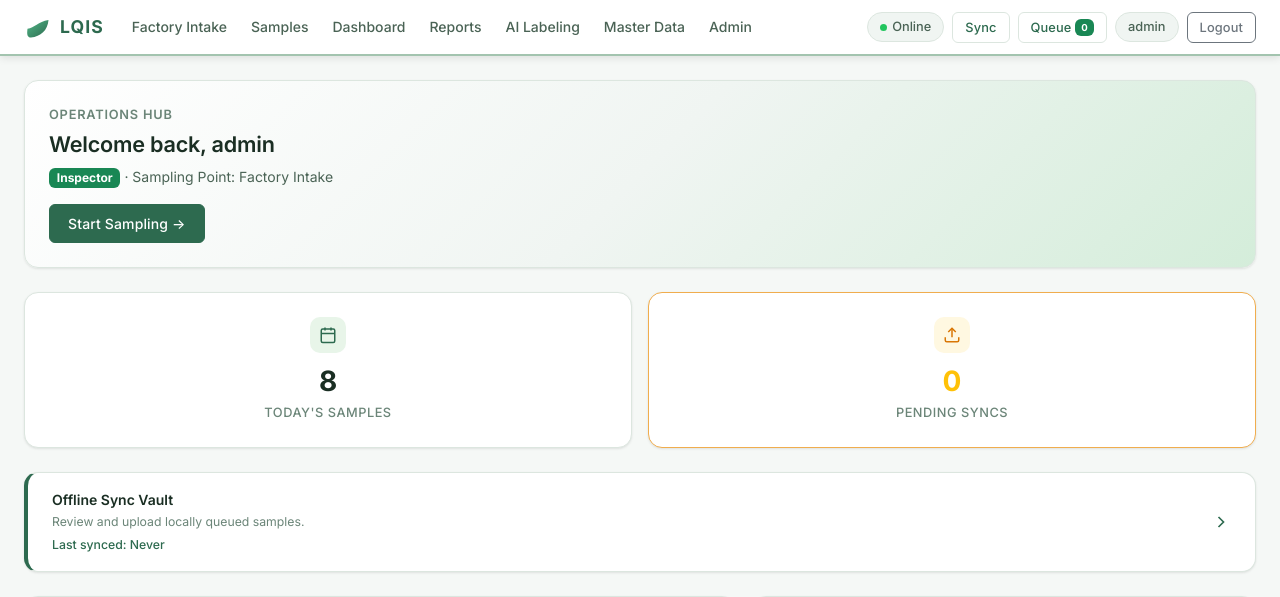
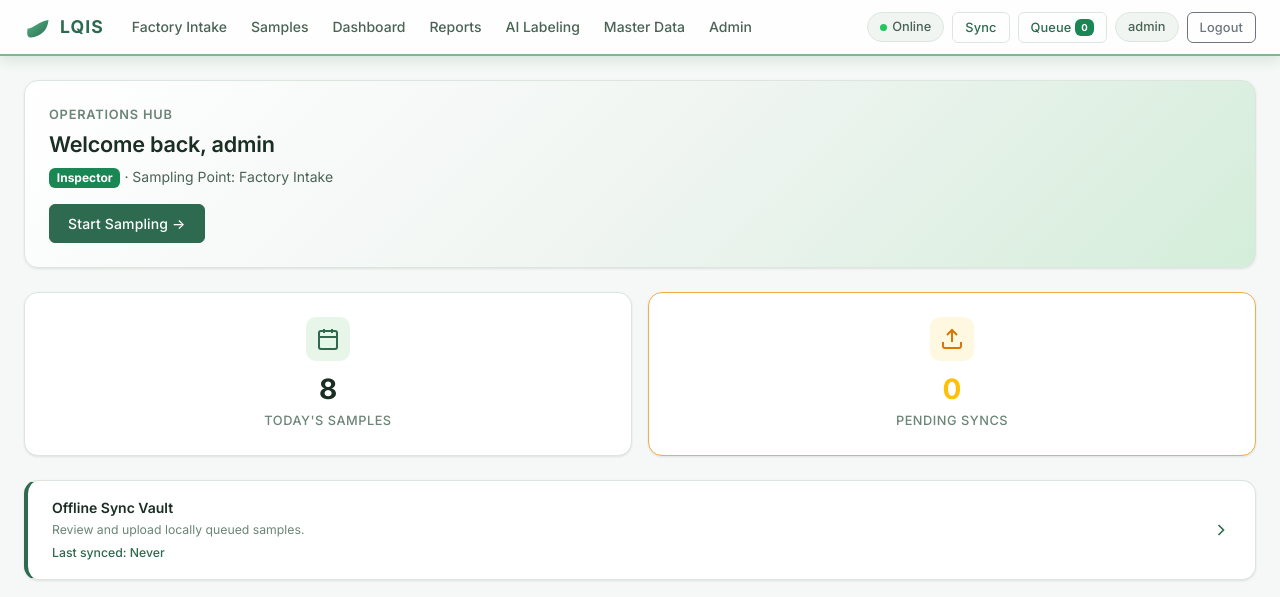
Before and after one commit to Symo7/lqis-automated-tea-quality-system, a Django app: page / in a window 1280 px wide. Shown: the top 597 px of the page. Run offline with Django 5.2, Linux system fonts and the light colour scheme; a user stored in the database is signed in; data comes from the database, SQL or seed files in the repository; data that the repository does not hold is empty.

Commit message:
fix: enforce strict stat card SVG dimensions and correctly hide navbar elements on login page

```diff
--- a/lqis_project/static/css/main.css
+++ b/lqis_project/static/css/main.css
@@ -97,17 +97,17 @@ p { color: var(--text-secondary); }
 
 /* --- Navbar --- */
 .nav-glass {
-  background: rgba(255,255,255,0.92);
-  border-bottom: 2px solid #a3c4af;
-  backdrop-filter: blur(16px);
-  -webkit-backdrop-filter: blur(16px);
-  box-shadow: 0 2px 8px rgba(0,0,0,.1);
+  background: rgba(255,255,255,0.85); /* Slightly more transparent to show blur */
+  border-bottom: 2px solid #82b596; /* Darker green border */
+  backdrop-filter: blur(12px);
+  -webkit-backdrop-filter: blur(12px);
+  box-shadow: 0 4px 12px rgba(45,106,79,.15); /* Stronger shadow */
   padding-top: var(--sp-2);
   padding-bottom: var(--sp-2);
 }
 html[data-theme='dark'] .nav-glass {
-  background: rgba(26,36,32,0.94);
-  border-bottom-color: var(--border);
+  background: rgba(26,36,32,0.85);
+  border-bottom-color: #40916c;
 }
 .brand-word {
   font-weight: 700;
@@ -149,21 +149,28 @@ html[data-theme='dark'] .nav-glass {
 /* Stat cards */
 .stat-card { text-align: center; }
 .stat-card .stat-icon {
-  width: 36px; height: 36px;
-  min-width: 36px; min-height: 36px;
-  max-width: 36px; max-height: 36px;
+  width: 44px !important;
+  height: 44px !important;
+  min-width: 44px !important;
+  min-height: 44px !important;
+  max-width: 44px !important;
+  max-height: 44px !important;
   border-radius: var(--radius-md);
-  display: inline-flex;
-  align-items: center;
-  justify-content: center;
-  margin-bottom: var(--sp-3);
-  overflow: hidden;
+  display: inline-flex !important;
+  align-items: center !important;
+  justify-content: center !important;
+  margin: 0 auto var(--sp-3) auto !important;
+  overflow: hidden !important;
+  flex-shrink: 0 !important;
 }
 .stat-card .stat-icon svg {
-  width: 18px; height: 18px;
-  min-width: 18px; min-height: 18px;
-  max-width: 18px; max-height: 18px;
-  flex-shrink: 0;
+  width: 24px !important;
+  height: 24px !important;
+  min-width: 24px !important;
+  min-height: 24px !important;
+  max-width: 24px !important;
+  max-height: 24px !important;
+  flex-shrink: 0 !important;
 }
 .stat-card .stat-value {
   font-size: 1.75rem;
--- a/lqis_project/templates/base.html
+++ b/lqis_project/templates/base.html
@@ -42,7 +42,7 @@
         <li class="nav-item"><a class="nav-link" href="/admin/">Admin</a></li>
         {% endif %}
       </ul>
-      <div class="d-flex align-items-center gap-2 flex-wrap">
+      <div class="d-flex align-items-center gap-2 flex-wrap {% if request.path == '/users/login/' %}d-none{% endif %}">
         <span id="connectionChip" class="sync-chip"><span class="dot"></span><span id="connectionText">Online</span></span>
         {% if request.user.is_authenticated %}
         <button id="syncNowBtn" class="btn btn-sm btn-outline-success" title="Sync queued submissions">Sync</button>
```
